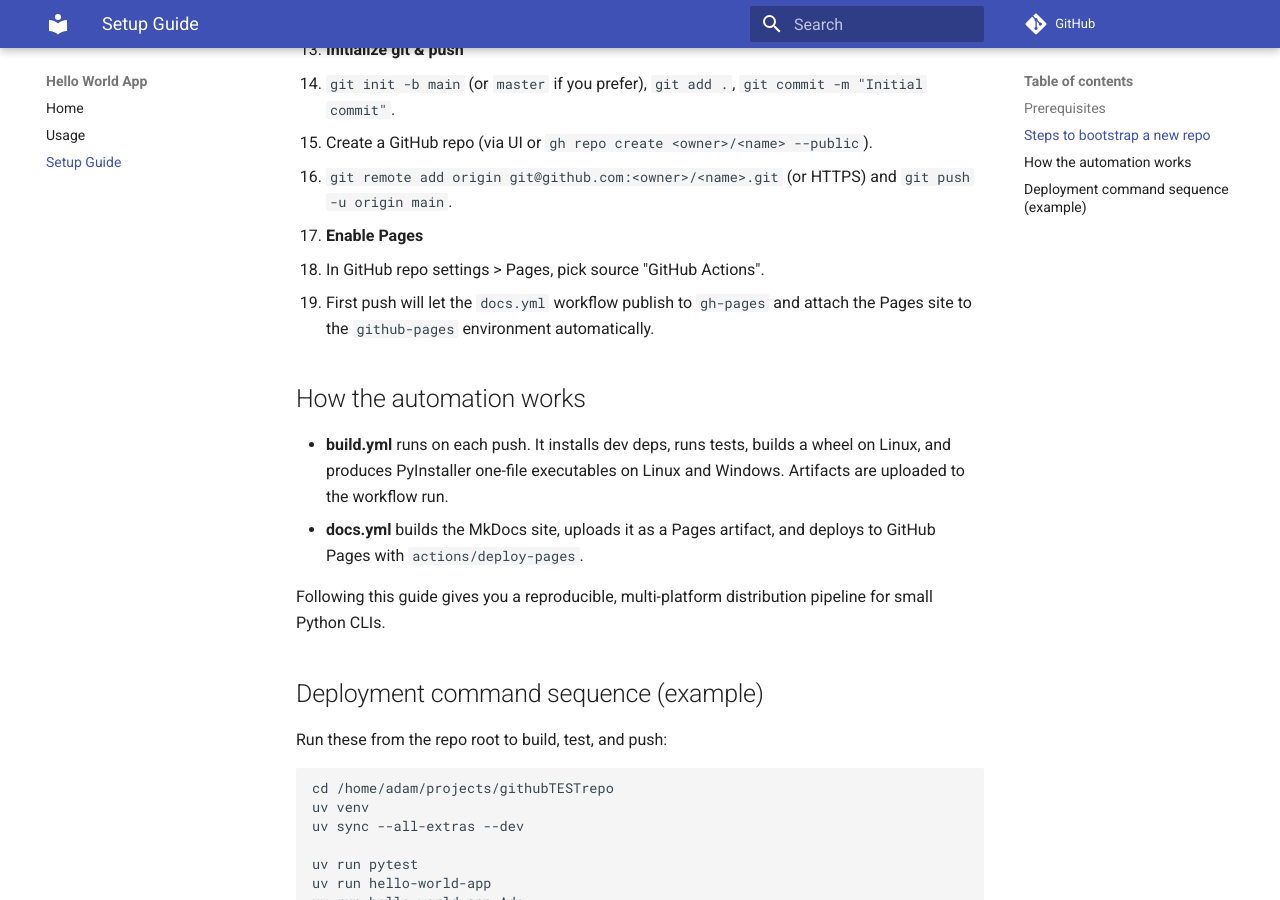
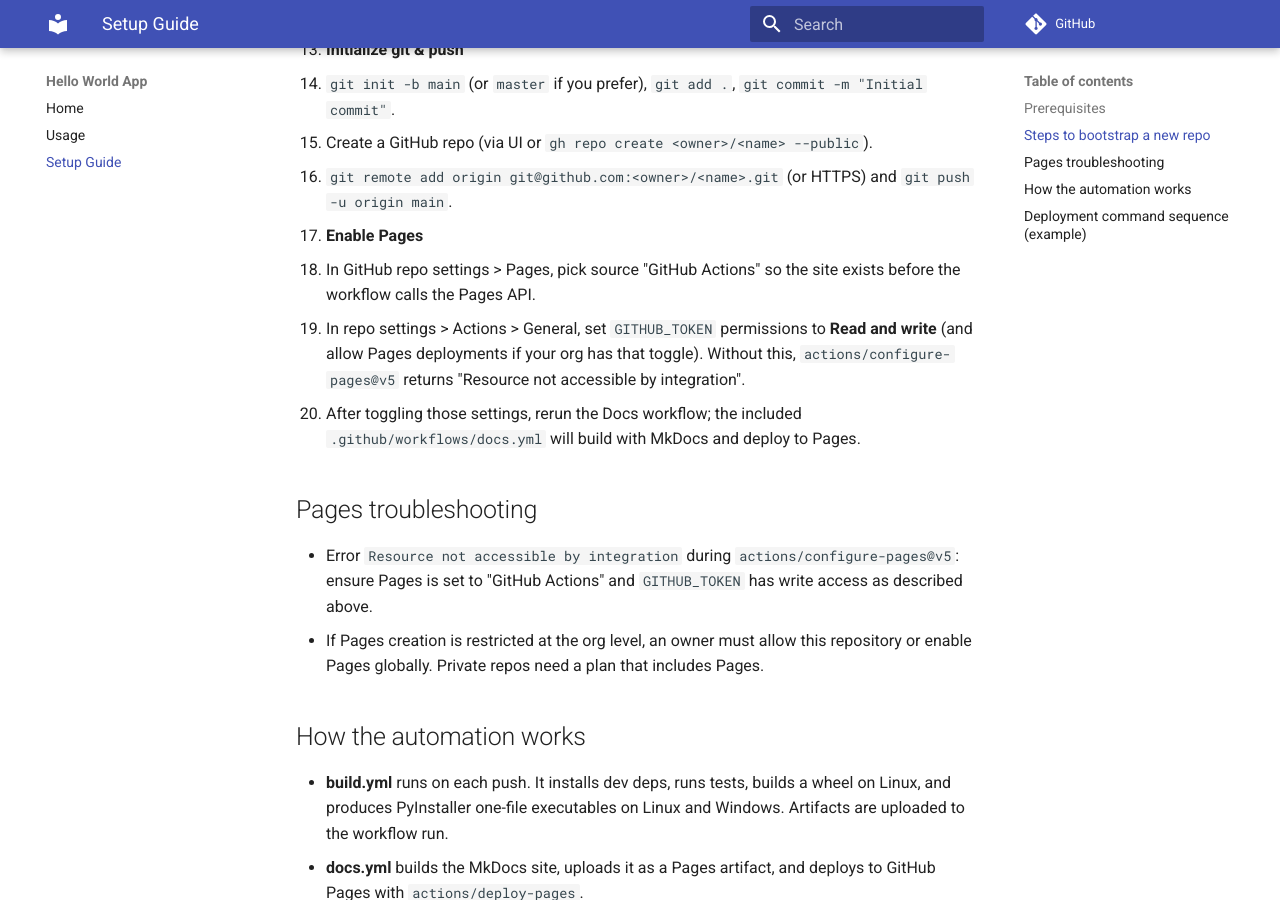
Before and after one commit to bigbatmanorg/hello-world-app, an MkDocs documentation site: the page built from docs/setup-guide.md, in a window 1280 px wide and 900 px high, scrolled down 1092 px. Built offline with MkDocs 1.6.1 and Material for MkDocs 9.7.7, drawn with Linux system fonts in a browser that asks for light colours; comment, search, counter and statistics services are not loaded.

Commit message:
docs fix

```diff
--- a/docs/setup-guide.md
+++ b/docs/setup-guide.md
@@ -27,8 +27,13 @@ Use this checklist to recreate the same repo pattern elsewhere.
    - Create a GitHub repo (via UI or `gh repo create <owner>/<name> --public`).
    - `git remote add origin git@github.com:<owner>/<name>.git` (or HTTPS) and `git push -u origin main`.
 6. **Enable Pages**
-   - In GitHub repo settings > Pages, pick source "GitHub Actions".
-   - First push will let the `docs.yml` workflow publish to `gh-pages` and attach the Pages site to the `github-pages` environment automatically.
+   - In GitHub repo settings > Pages, pick source "GitHub Actions" so the site exists before the workflow calls the Pages API.
+   - In repo settings > Actions > General, set `GITHUB_TOKEN` permissions to **Read and write** (and allow Pages deployments if your org has that toggle). Without this, `actions/configure-pages@v5` returns "Resource not accessible by integration".
+   - After toggling those settings, rerun the Docs workflow; the included `.github/workflows/docs.yml` will build with MkDocs and deploy to Pages.
+
+## Pages troubleshooting
+- Error `Resource not accessible by integration` during `actions/configure-pages@v5`: ensure Pages is set to "GitHub Actions" and `GITHUB_TOKEN` has write access as described above.
+- If Pages creation is restricted at the org level, an owner must allow this repository or enable Pages globally. Private repos need a plan that includes Pages.
 
 ## How the automation works
 - **build.yml** runs on each push. It installs dev deps, runs tests, builds a wheel on Linux, and produces PyInstaller one-file executables on Linux and Windows. Artifacts are uploaded to the workflow run.
```
Also changed, not shown: README.md (+7 -0 lines), docs/index.md (+2 -0 lines).
